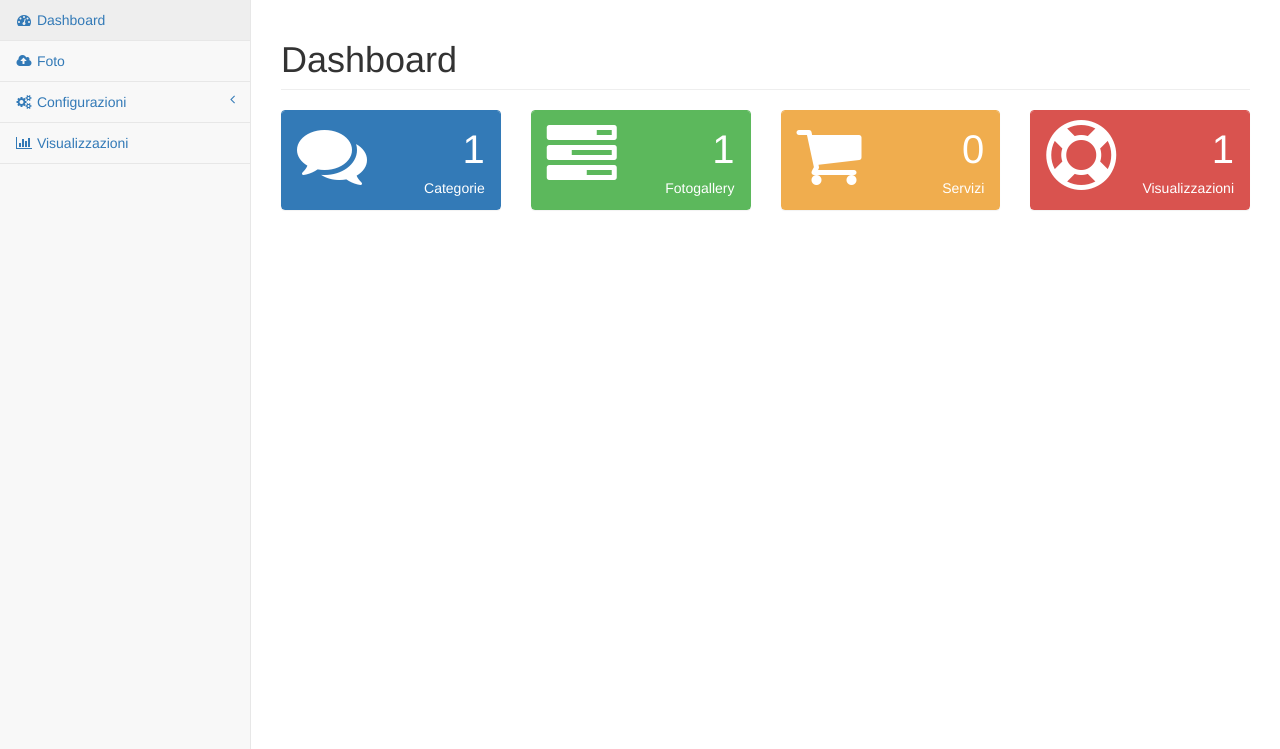
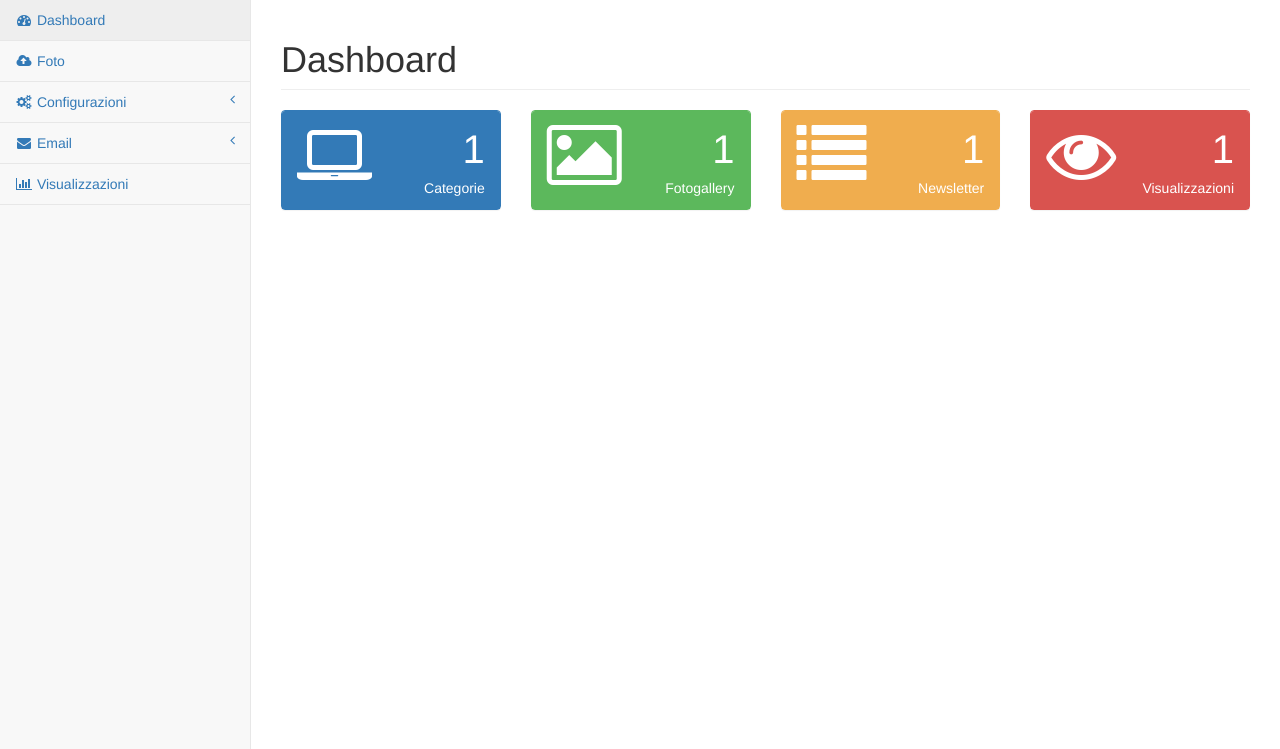
Before and after one commit to Ziosene/FloricolturaFiorenzo, a PHP site: page /gestionale/dashboard.php in a window 1280 px wide. Shown: the part 51-800 px from the top of the page. Run offline with PHP 8.4, Linux system fonts and the light colour scheme; the visitor is signed in with stand-in values (Sample User, id 1); tables that the repository leaves empty hold one stand-in row (values such as "Sample post").

Commit message:
newsletter

```diff
--- a/class/dao/NewsletterDAO.php
+++ b/class/dao/NewsletterDAO.php
@@ -16,12 +16,14 @@ class NewsletterDAO
     }
 
     function createNewsletter($newsletter){
+
         $prepare = $this->conn->prepare("INSERT INTO newsletter (email,nomeCognome) VALUES (?, ?)");
         $prepare->bind_param("ss", $newsletter->getEmail(), $newsletter->getNomeCognome());
         $prepare->execute();
     }
 
     function retrieveNewsletter($newsletter){
+
         $result = mysqli_query($this->conn,"SELECT * FROM newsletter");
         if(mysqli_num_rows($result) > 0) {
             for($i = 0; $i < mysqli_num_rows($result); $i++) {
@@ -35,13 +37,26 @@ class NewsletterDAO
         return $newsletter;
     }
 
+    function existNewsletter($email){
+
+        $result = mysqli_query($this->conn,"SELECT count(id) FROM newsletter where LOWER(email) = LOWER('".$email."')");
+        if(mysqli_num_rows($result) > 0)
+        {
+            $row = mysqli_fetch_array($result);
+            return $row[0];
+        }
+        else return 0;
+    }
+
     function deleteNewsletter($email){
+
         $prepare = $this->conn->prepare("DELETE FROM newsletter WHERE email = ?");
         $prepare->bind_param("s",$email);
         $prepare->execute();
     }
 
     function numEmail(){
+
         $result = mysqli_query($this->conn,"SELECT count(id) FROM newsletter");
         if(mysqli_num_rows($result) > 0)
         {
--- a/contattaci.php
+++ b/contattaci.php
@@ -90,7 +90,7 @@
                                     </div>
                                 </div>
                                 <div class="form-group">
-                                    <input type="submit" name="btn" value="send" id="em_submit" class="btn btn-primary">
+                                    <input type="submit" name="btn" value="invia" id="em_submit" class="btn btn-primary">
                                     <p id="err"></p>
                                 </div>
                             </div>
--- a/email_form.php
+++ b/email_form.php
@@ -43,7 +43,9 @@ if($_POST['saveemail'] = 'vero'){
     $newsletterAcc = new Newsletter();
     $newsletterAcc->setEmail($_POST['email']);
     $newsletterAcc->setNomeCognome($_POST['name']);
-    $newsDAO->createNewsletter($newsletterAcc);
+    $controlEmail = $newsDAO->existNewsletter();
+    if($controlEmail == 0)
+        $newsDAO->createNewsletter($newsletterAcc);
 }
 
 ?>
--- a/gestionale/component/navigator.php
+++ b/gestionale/component/navigator.php
@@ -47,6 +47,17 @@
                             </ul>
                         </li>
                         <li>
+                            <a href="#"><i class="fa fa-envelope fa-fw"></i> Email<span class="fa arrow"></span></a>
+                            <ul class="nav nav-second-level">
+                                <li>
+                                    <a href="#"><i class="fa fa-users fa-fw"></i> Iscritti</a>
+                                </li>
+                                <li>
+                                    <a href="#"><i class="fa fa-share fa-fw"></i> Invia</a>
+                                </li>
+                            </ul>
+                        </li>
+                        <li>
                             <a href="visualizzazioni.php"><i class="fa fa-bar-chart-o fa-fw"></i> Visualizzazioni</a>
                         </li>
                     </ul>
--- a/gestionale/dashboard.php
+++ b/gestionale/dashboard.php
@@ -12,14 +12,17 @@
             require_once("../class/dao/FotogalleryDAO.php");
             require_once("../class/dao/CategoryDAO.php");
             require_once("../class/dao/StatisticDAO.php");
+            require_once("../class/dao/NewsletterDAO.php");
 
             $fotogalleryDAO = new FotogalleryDAO($db->getConnection());
             $catDAO = new CategoryDAO($db->getConnection());
             $stat = new StatisticDAO($db->getConnection());
+            $newsletterDAO = new NewsletterDAO($db->getConnection());
 
             $numFotogallery = $fotogalleryDAO->numFotogallery();
             $numCat = $catDAO->numCategory();
             $view = $stat->visualizzazioni();
+            $numEmail = $newsletterDAO->numEmail();
         ?>
 
         <div id="page-wrapper">
@@ -36,7 +39,7 @@
                         <div class="panel-heading">
                             <div class="row">
                                 <div class="col-xs-3">
-                                    <i class="fa fa-comments fa-5x"></i>
+                                    <i class="fa fa-laptop fa-5x"></i>
                                 </div>
 
                                 <div class="col-xs-9 text-right">
@@ -52,7 +55,7 @@
                         <div class="panel-heading">
                             <div class="row">
                                 <div class="col-xs-3">
-                                    <i class="fa fa-tasks fa-5x"></i>
+                                    <i class="fa fa-photo fa-5x"></i>
                                 </div>
                                 <div class="col-xs-9 text-right">
                                     <div class="huge"><?php echo $numFotogallery; ?></div>
@@ -67,11 +70,11 @@
                         <div class="panel-heading">
                             <div class="row">
                                 <div class="col-xs-3">
-                                    <i class="fa fa-shopping-cart fa-5x"></i>
+                                    <i class="fa fa-list fa-5x"></i>
                                 </div>
                                 <div class="col-xs-9 text-right">
-                                    <div class="huge">0</div>
-                                    <div>Servizi</div>
+                                    <div class="huge"><?php echo $numEmail; ?></div>
+                                    <div>Newsletter</div>
                                 </div>
                             </div>
                         </div>
@@ -82,7 +85,7 @@
                         <div class="panel-heading">
                             <div class="row">
                                 <div class="col-xs-3">
-                                    <i class="fa fa-support fa-5x"></i>
+                                    <i class="fa fa-eye fa-5x"></i>
                                 </div>
                                 <div class="col-xs-9 text-right">
                                     <div class="huge"><?php echo $view; ?></div>
```
